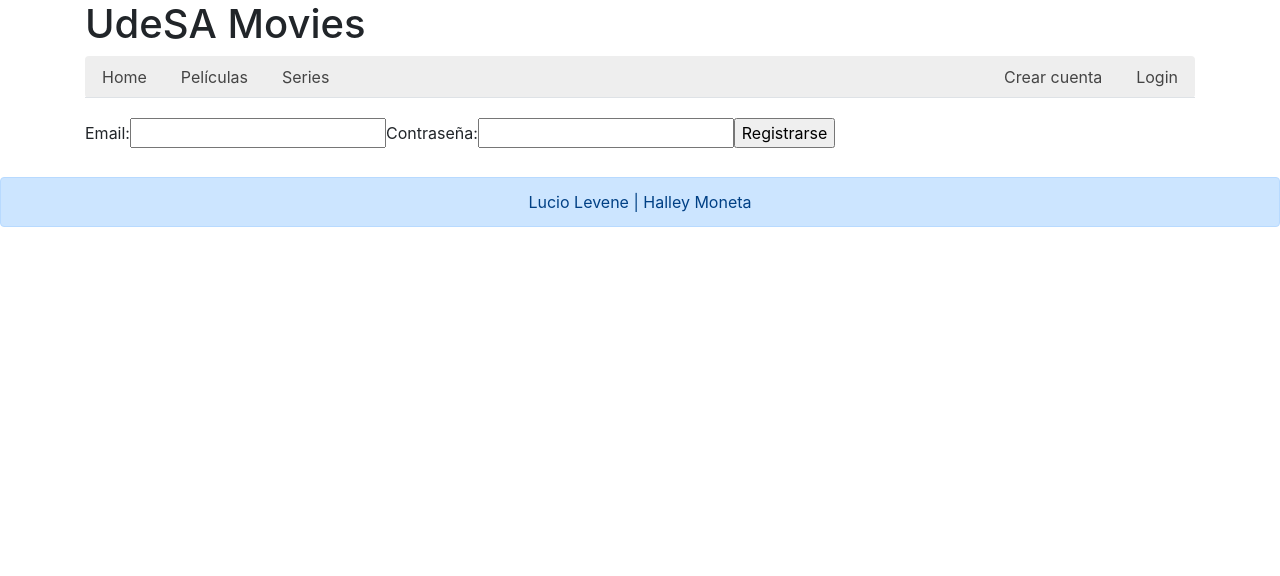
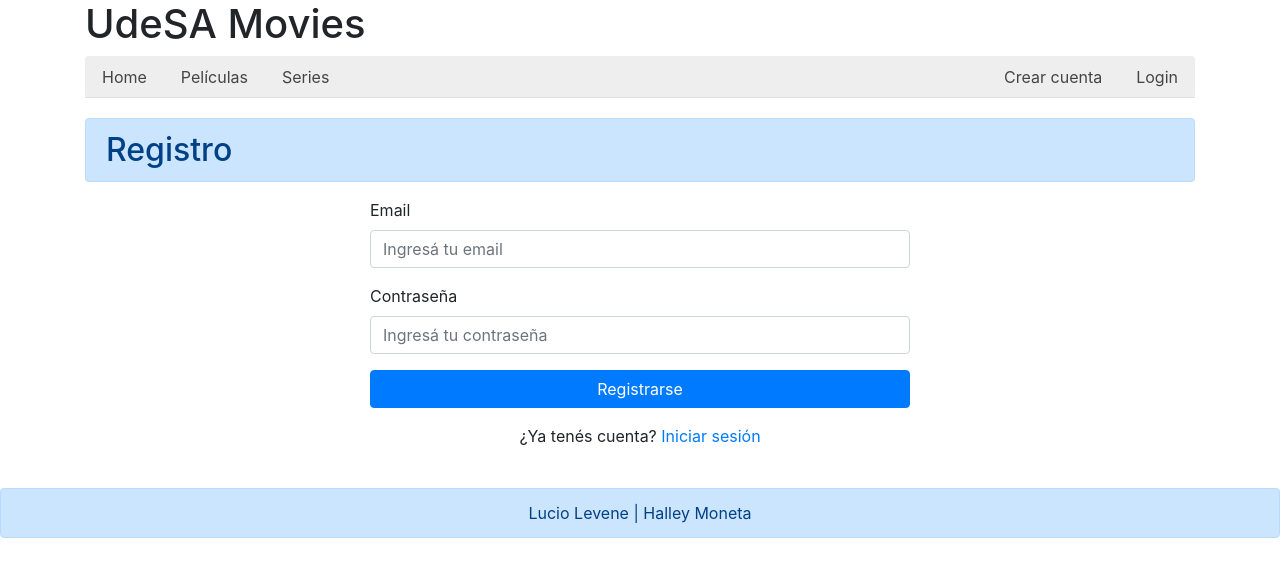
Before and after one commit to luciolevene/pi-levene-moneta, a React (Create React App) app: page /crear-cuenta in a window 1280 px wide. Shown: the top 576 px of the page. Built offline with nearby package versions, Linux system fonts and the light colour scheme.

Commit message:
separe el form en componente, agregue las clases de la maqueta base, agregue metodos para controlar los campos y agregue link de login

```diff
--- /dev/null
+++ b/src/components/FormRegister/FormRegister.js
@@ -0,0 +1,85 @@
+import React, { Component } from 'react';
+import { Link, withRouter } from 'react-router-dom';
+
+class FormRegister extends Component {
+  constructor(props) {
+    super(props);
+    this.state = {
+      email: '',
+      password: '',
+      error: ''
+    };
+  }
+
+  controlarEmail(event) {
+    this.setState({ email: event.target.value });
+  }
+
+  controlarPassword(event) {
+    this.setState({ password: event.target.value });
+  }
+
+  submit(event) {
+    event.preventDefault();
+
+    let usuarioACrear = {
+      email: this.state.email,
+      password: this.state.password
+    };
+
+    if (this.state.password.length < 6) {
+      this.setState({ error: 'La contraseña debe tener un mínimo de 6 caracteres' });
+      return;
+    }
+
+    let usersStorage = localStorage.getItem('users');
+
+    if (usersStorage !== null) {
+      let usersParseado = JSON.parse(usersStorage);
+      let emailIngresado = this.state.email;
+      let usersFiltrado = usersParseado.filter(function(user) {
+        return user.email === emailIngresado;
+      });
+
+      if (usersFiltrado.length > 0) {
+        this.setState({ error: 'Ya existe un usuario con el email ingresado' });
+        return;
+      }
+
+      usersParseado.push(usuarioACrear);
+      let usersEnJson = JSON.stringify(usersParseado);
+      localStorage.setItem('users', usersEnJson);
+    } else {
+      let usersInicial = [usuarioACrear];
+      let usersEnJson = JSON.stringify(usersInicial);
+      localStorage.setItem('users', usersEnJson);
+    }
+
+    this.setState({ error: '' });
+    this.props.history.push('/login');
+  }
+
+  render() {
+    return (
+      <div className="row justify-content-center">
+        <div className="col-md-6">
+          <form onSubmit={(event) => this.submit(event)}>
+            <div className="form-group">
+              <label>Email</label>
+              <input type="email" className="form-control" placeholder="Ingresá tu email" value={this.state.email} onChange={(event) => this.controlarEmail(event)} />
+            </div>
+            <div className="form-group">
+              <label>Contraseña</label>
+              <input type="password" className="form-control" placeholder="Ingresá tu contraseña" value={this.state.password} onChange={(event) => this.controlarPassword(event)} />
+            </div>
+            <button type="submit" className="btn btn-primary btn-block">Registrarse</button>
+          </form>
+          {this.state.error !== '' ? <p className="alert alert-warning">{this.state.error}</p> : ''}
+          <p className="mt-3 text-center">¿Ya tenés cuenta? <Link to="/login">Iniciar sesión</Link></p>
+        </div>
+      </div>
+    );
+  }
+}
+
+export default withRouter(FormRegister);
--- a/src/screens/CrearCuenta/CrearCuenta.js
+++ b/src/screens/CrearCuenta/CrearCuenta.js
@@ -1,87 +1,15 @@
 import React, { Component } from 'react';
-import { withRouter } from 'react-router-dom';
+import FormRegister from '../../components/FormRegister/FormRegister';
 
-class FormRegister extends Component {
-  constructor(props) {
-    super(props);
-    this.state = {
-      email: '',
-      password: '',
-      error: '',
-    };
-  }
-
-  submit(event) {
-    event.preventDefault();
-
-    const usuarioACrear = {
-      email: this.state.email,
-      password: this.state.password,
-    };
-
-    if (this.state.password.length < 6) {
-      this.setState({
-        error: 'La contraseña debe tener un mínimo de 6 caracteres',
-      });
-      return;
-    }
-
-    let usersStorage = localStorage.getItem('users');
-
-    if (usersStorage !== null) {
-      let usersParseado = JSON.parse(usersStorage);
-
-      let emailIngresado = this.state.email;
-      let usersFiltrado = usersParseado.filter(function(user) {
-        return user.email === emailIngresado;
-      });
-
-      if (usersFiltrado.length > 0) {
-        this.setState({
-          error: 'Ya existe un usuario con el email ingresado',
-        });
-        return;
-      }
-
-      usersParseado.push(usuarioACrear);
-
-      let usersEnJson = JSON.stringify(usersParseado);
-      localStorage.setItem('users', usersEnJson);
-    } else {
-      let usersInicial = [usuarioACrear];
-      let usersEnJson = JSON.stringify(usersInicial);
-      localStorage.setItem('users', usersEnJson);
-    }
-
-    this.setState({ error: '' });
-    this.props.history.push('/login');
-  }
-
+class CrearCuenta extends Component {
   render() {
     return (
-      <form onSubmit={(event) => this.submit(event)}>
-        <label>Email:</label>
-        <input
-          type="email"
-          value={this.state.email}
-          onChange={(event) => this.setState({ email: event.target.value })}
-        />
-
-        <label>Contraseña:</label>
-        <input
-          type="password"
-          value={this.state.password}
-          onChange={(event) => this.setState({ password: event.target.value })}
-        />
-
-        <input type="submit" value="Registrarse" />
-        {this.state.error === '' ?
-          <p></p> :
-          <p>{this.state.error}</p>
-        }
-      </form>
+      <section>
+        <h2 className="alert alert-primary">Registro</h2>
+        <FormRegister />
+      </section>
     );
   }
 }
 
-export default withRouter(FormRegister);
+export default CrearCuenta;
--- a/src/screens/Login/Login.js
+++ b/src/screens/Login/Login.js
@@ -4,7 +4,7 @@ function Login() {
   return (
     <section>
       <h2 className="alert alert-primary">Login</h2>
-      <p></p>
+      <p>Acá estará el formulario de inicio de sesión.</p>
     </section>
   );
 }
```
